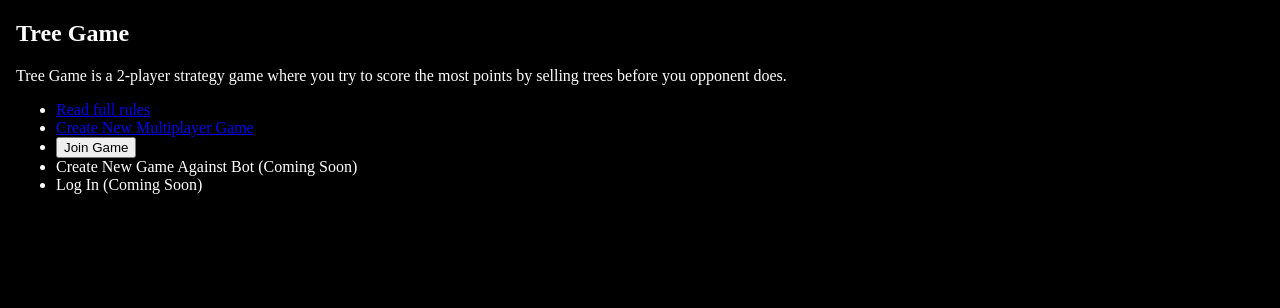
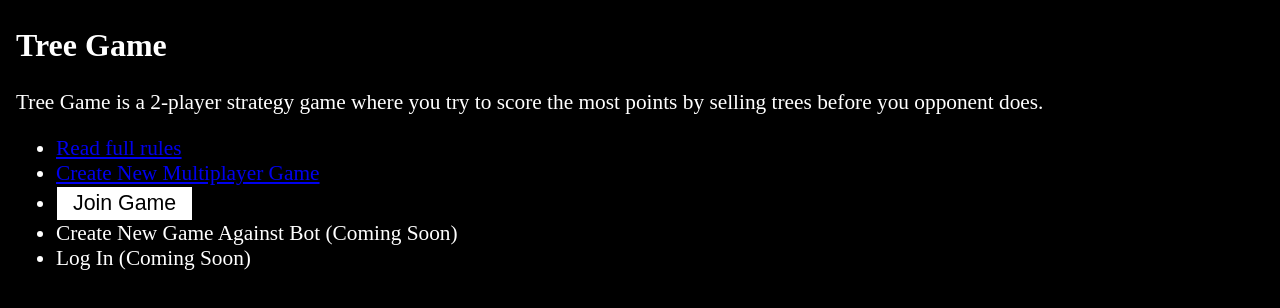
Before and after one commit to jakecoffman/trees, a Vue app in the folder ui/: page / in a window 1280 px wide. Shown: the top 308 px of the page. Built offline with nearby package versions, Linux system fonts and the light colour scheme.

Commit message:
UI improvements

```diff
--- a/ui/src/App.vue
+++ b/ui/src/App.vue
@@ -11,6 +11,7 @@ body {
   margin: 0;
   background: black;
   color: white;
+  font-size: 16pt;
 }
 .orange {
   color: orange;
@@ -30,4 +31,10 @@ body {
 .grow {
   flex-grow: 1;
 }
+button {
+  background: white;
+  border: 1px solid black;
+  font-size: 16pt;
+  padding: .25rem 1rem;
+}
 </style>
--- a/ui/src/components/GameFooter.vue
+++ b/ui/src/components/GameFooter.vue
@@ -1,6 +1,5 @@
 <template>
   <footer>
-    Day {{game.State.Day}} Nutrients {{game.State.Nutrients}} Room {{game.Code}}
     <span v-if="conn.value !== 'Open'">Connection {{conn}}</span>
 
     <div v-if="selection">
--- a/ui/src/components/GameHeader.vue
+++ b/ui/src/components/GameHeader.vue
@@ -1,22 +1,32 @@
 <template>
-  <header class="score" v-if="game">
+  <header v-if="game">
+    <div class="score">
       <span class="orange">
         <span>
-          {{ you === 0 ? 'You' : 'Player 1'}}:
-          <span>Score {{game.State.Score[0]}} ☀️{{game.State.Energy[0]}}</span>
+          {{ you === 0 ? 'You' : 'Player 1' }}:
+          <span>Score {{ game.State.Score[0] }} ☀️{{ game.State.Energy[0] }}</span>
           <span v-if="!game.Players[0].Connected">(Disconnected)</span>
         </span>
       </span>
+
       <span class="blue">
         <span v-if="game.Players.length < 2">Waiting for opponent</span>
         <span v-else>
           <span>
-          {{ you === 1 ? 'You' : 'Player 2'}}:
-          <span>Score {{game.State.Score[1]}} ☀️{{game.State.Energy[1]}}</span>
+            {{ you === 1 ? 'You' : 'Player 2' }}:
+            <span>Score {{ game.State.Score[1] }} ☀️{{ game.State.Energy[1] }}</span>
             <span v-if="!game.Players[1].Connected">(Disconnected)</span>
           </span>
         </span>
       </span>
+    </div>
+
+    <div class="infos">
+      <span>Day {{game.State.Day}}</span>
+      <span>Nutrients {{game.State.Nutrients}}</span>
+      <span>Room {{game.Code}}</span>
+    </div>
+
   </header>
 </template>
 <script>
@@ -31,4 +41,8 @@ export default {
   background: black;
   color: white;
 }
+.infos {
+  display: flex;
+  justify-content: space-between;
+}
 </style>
```
Lines whose indentation alone changed are shown as unchanged.
